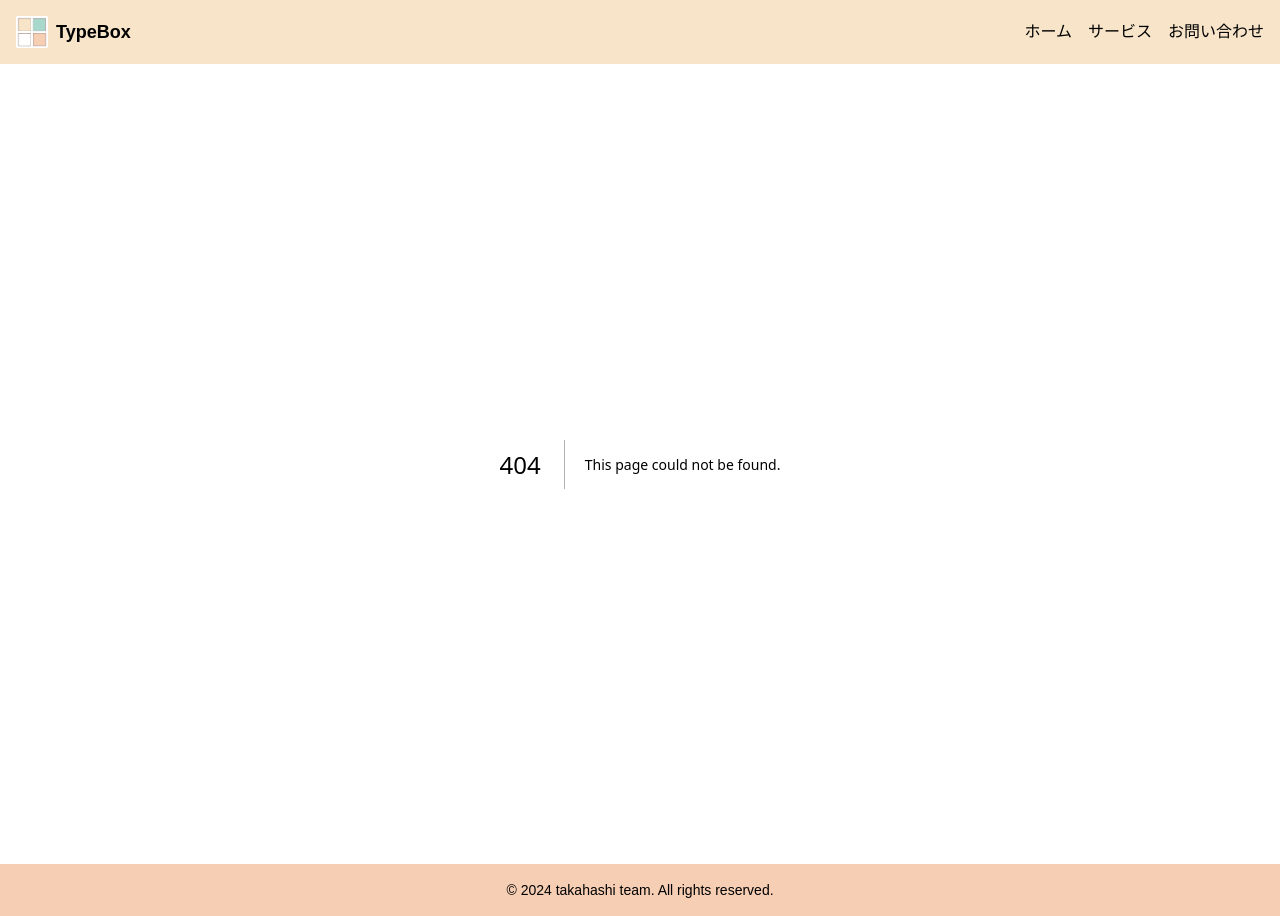
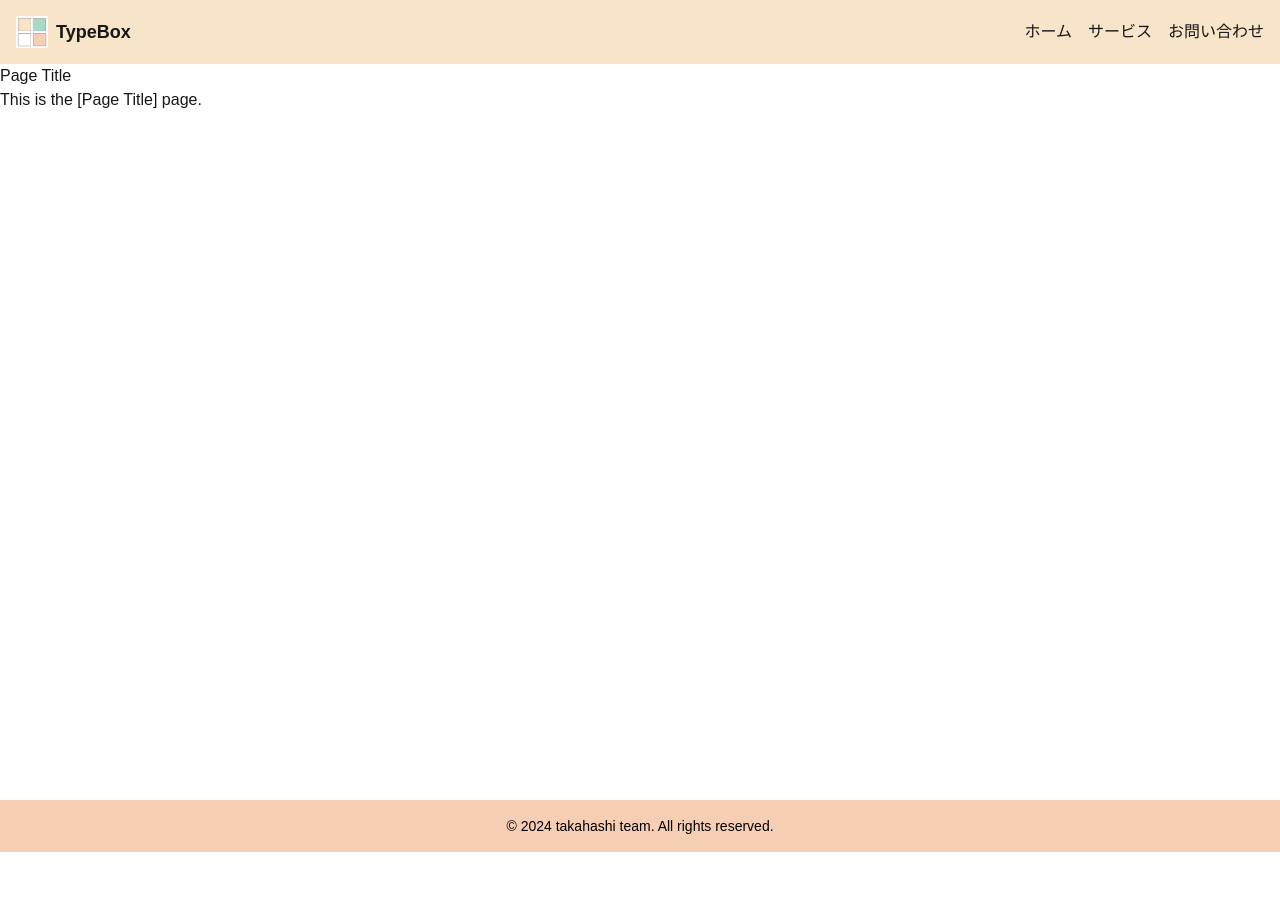
Before and after one commit to Take327/typebox, a Next.js app: page /diagnosis/progress in a window 1280 px wide. Before the commit this address had no page. After the commit the page ends 852 px from the top, so only its background shows below. Built offline with nearby package versions, Linux system fonts and the light colour scheme.

Commit message:
各フォルダとpage作成

```diff
--- /dev/null
+++ b/src/app/diagnosis/progress/page.tsx
@@ -0,0 +1,8 @@
+export default function Page() {
+  return (
+    <>
+      <h1>Page Title</h1>
+      <p>This is the [Page Title] page.</p>
+    </>
+  );
+}
--- /dev/null
+++ b/src/app/diagnosis/result/page.tsx
@@ -0,0 +1,8 @@
+export default function Page() {
+  return (
+    <>
+      <h1>Page Title</h1>
+      <p>This is the [Page Title] page.</p>
+    </>
+  );
+}
--- /dev/null
+++ b/src/app/diagnosis/start/page.tsx
@@ -0,0 +1,8 @@
+export default function Page() {
+  return (
+    <>
+      <h1>Page Title</h1>
+      <p>This is the [Page Title] page.</p>
+    </>
+  );
+}
--- /dev/null
+++ b/src/app/groups/[id]/page.tsx
@@ -0,0 +1,8 @@
+export default function Page() {
+  return (
+    <>
+      <h1>Page Title</h1>
+      <p>This is the [Page Title] page.</p>
+    </>
+  );
+}
--- /dev/null
+++ b/src/app/groups/index/page.tsx
@@ -0,0 +1,8 @@
+export default function Page() {
+  return (
+    <>
+      <h1>Page Title</h1>
+      <p>This is the [Page Title] page.</p>
+    </>
+  );
+}
--- /dev/null
+++ b/src/app/login/page.tsx
@@ -0,0 +1,8 @@
+export default function Page() {
+  return (
+    <>
+      <h1>Page Title</h1>
+      <p>This is the [Page Title] page.</p>
+    </>
+  );
+}
--- /dev/null
+++ b/src/app/notifications/page.tsx
@@ -0,0 +1,8 @@
+export default function Page() {
+  return (
+    <>
+      <h1>Page Title</h1>
+      <p>This is the [Page Title] page.</p>
+    </>
+  );
+}
--- /dev/null
+++ b/src/app/profile/page.tsx
@@ -0,0 +1,8 @@
+export default function Page() {
+  return (
+    <>
+      <h1>Page Title</h1>
+      <p>This is the [Page Title] page.</p>
+    </>
+  );
+}
```
